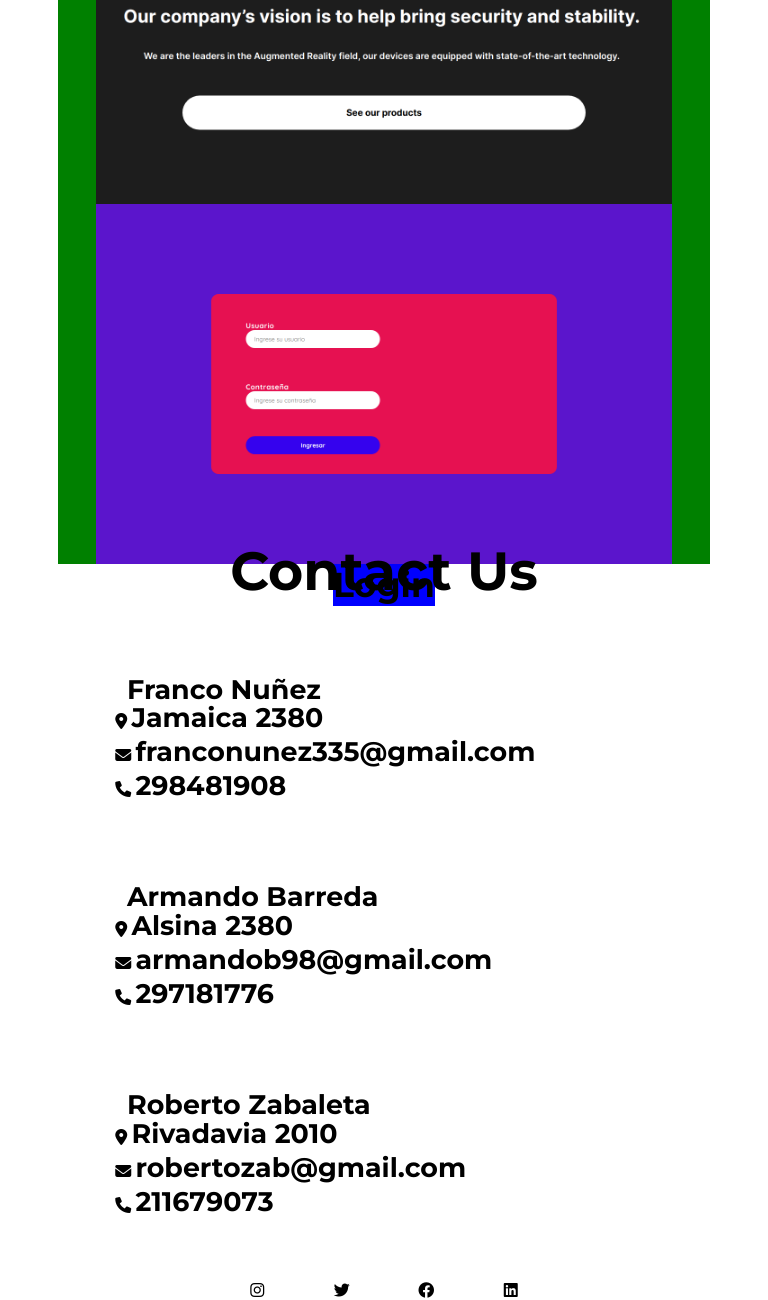
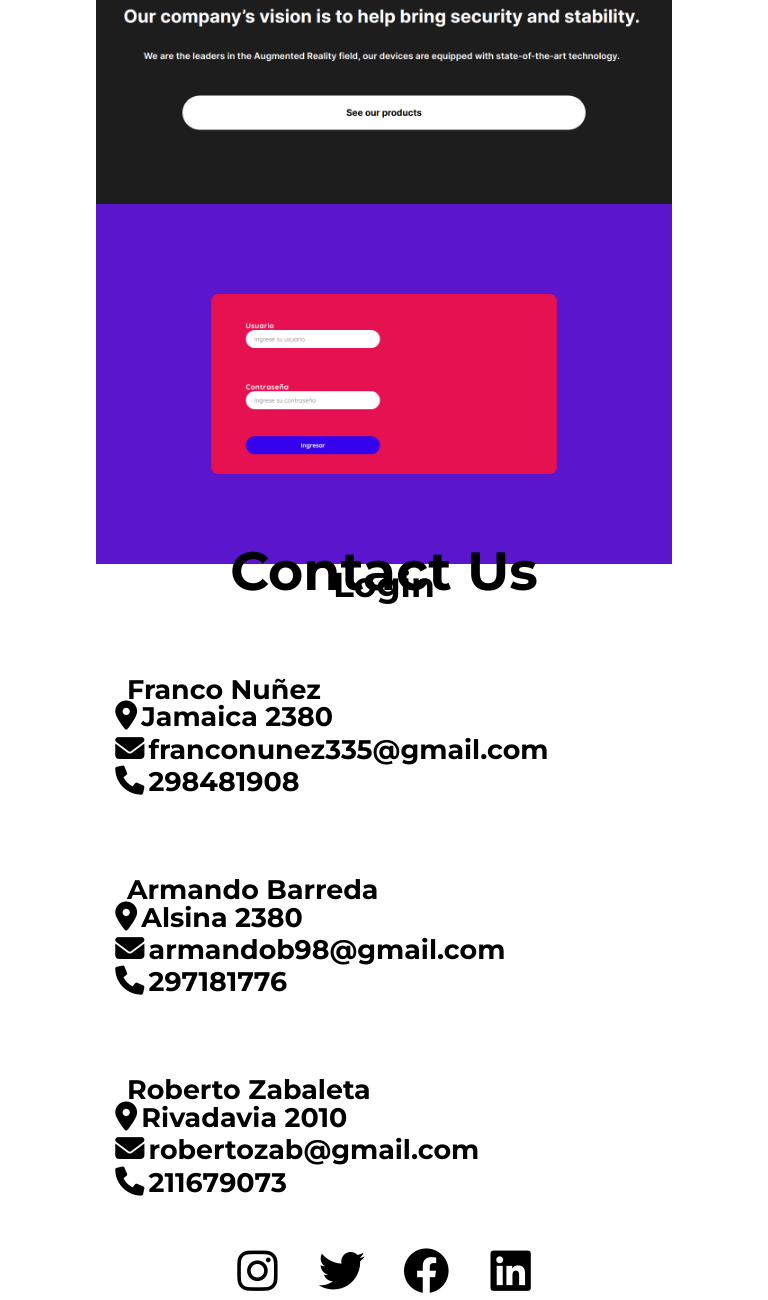
Before and after one commit to franconunez-git/Footer, a plain HTML site: page index.html in a window 768 px wide. Shown: the part 300-1600 px from the top of the page. Drawn offline with Linux system fonts and the light colour scheme; files that its build step writes are made by us from their sources.

Commit message:
tablet vertical

```diff
--- a/index.css
+++ b/index.css
@@ -43,7 +43,6 @@ h3{
 	width: 85%;
 	height: 90%;
 	align-self: center;
-	background-color: red;
 }
 
 .project{
@@ -52,7 +51,6 @@ h3{
 	width: 100%;
 	height: 50%;
 	justify-content: space-evenly;
-	background-color: green;
 }
 
 .thumb{
@@ -69,14 +67,12 @@ img{
 	display: flex;
 	flex-direction: column;
 	text-align: center;
-	background-color: violet;
 }
 
 .project-name{
 	font-size: 4.5vmin;
 	width: fit-content;
 	align-self: center;
-	background-color: blue;
 }
 
 a{
@@ -150,7 +146,7 @@ a{
 	color: rgb(14, 118, 168);
 }
 
-@media (max-width:480px) and (orientation:landscape) {
+@media (max-width:480px) and (min-width:321px) {
 	.project-title{
 		margin: 1% 0 1% 0;
 	}
@@ -165,7 +161,6 @@ a{
 
 	.project-window{
 		width: 95%;
-		background-color: pink;
 		flex-direction: row;
 	}
 
@@ -202,3 +197,14 @@ a{
 		margin: 6% 0 0 0;
 	}
 }
+
+@media (min-width:481px) and (max-width: 768px){
+	.contact-logo{
+		font-size: 3.8vmin;
+	}
+
+	.social{
+		font-size: 6vmin;
+		margin: 2% 0 0 0;
+	}
+}
```
